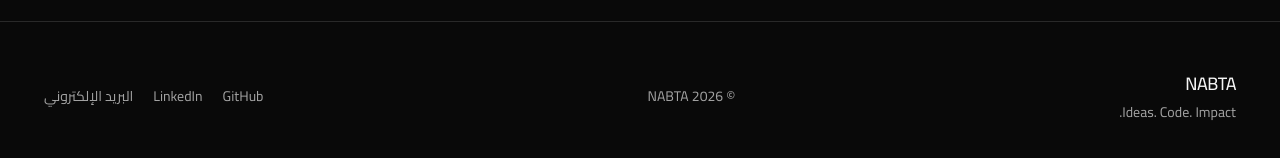
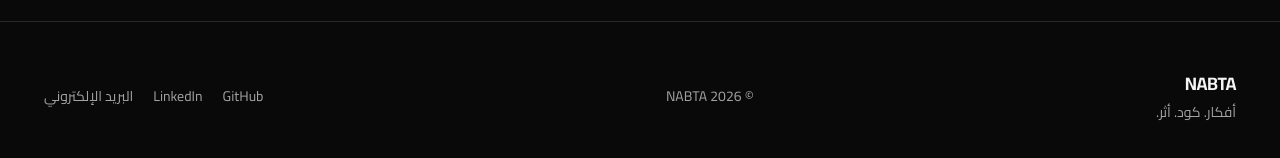
Before and after one commit to ENGahmed-2005/nabta, a React (Vite) app: page / in a window 1280 px wide. Shown: the part 7545-7703 px from the top of the page. Built offline with nearby package versions, Linux system fonts and the light colour scheme.

Commit message:
feat: translate footer to Arabic

```diff
--- a/src/components/Footer/Footer.jsx
+++ b/src/components/Footer/Footer.jsx
@@ -5,25 +5,13 @@ export default function Footer() {
     <footer className="border-t border-line py-12 pb-36 sm:pb-32">
       <div className="mx-auto flex max-w-shell flex-col items-start gap-6 px-6 sm:flex-row sm:items-center sm:justify-between">
         <div>
-          <p className="font-display text-lg font-medium tracking-tight text-ink">
-            NABTA
-          </p>
-          <p className="mt-1 text-sm text-muted">Ideas. Code. Impact.</p>
+          <p className="font-display text-lg font-bold tracking-tight text-ink">NABTA</p>
+          <p className="mt-1 text-sm text-muted">أفكار. كود. أثر.</p>
         </div>
-
         <p className="text-sm text-muted">© 2026 NABTA</p>
-
         <div className="flex items-center gap-5">
           {socialLinks.map((link) => (
-            <a
-              key={link.id}
-              href={link.url}
-              target={link.id === "email" ? undefined : "_blank"}
-              rel="noreferrer"
-              className="text-sm text-muted transition-colors hover:text-ink"
-            >
-              {link.label}
-            </a>
+            <a key={link.id} href={link.url} target={link.id === "email" ? undefined : "_blank"} rel="noreferrer" className="text-sm text-muted transition-colors hover:text-red">{link.label}</a>
           ))}
         </div>
       </div>
```
